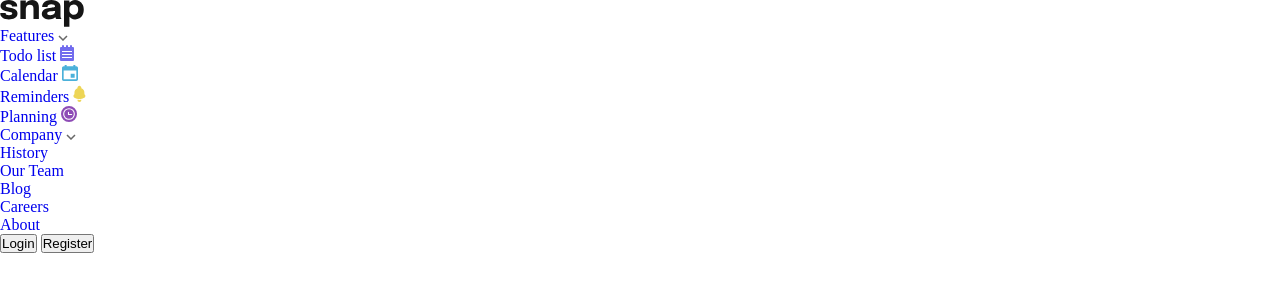
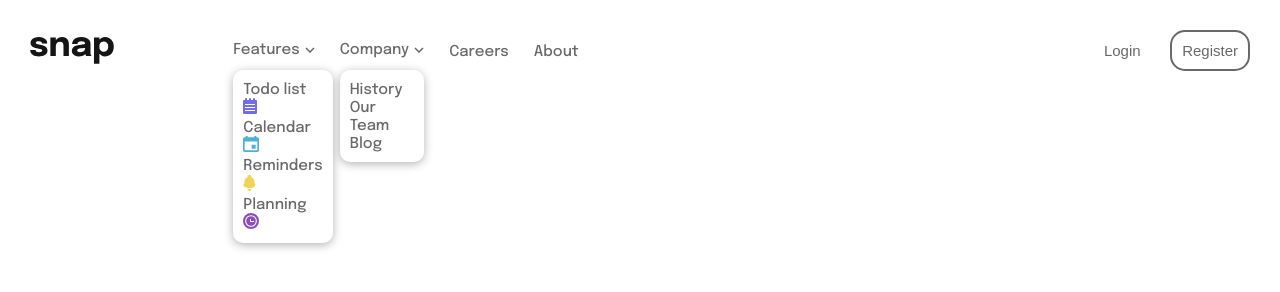
Before and after one commit to Italo-Chiaradia/intro-section-with-dropdown-navigation-main, a plain HTML site: page index.html in a window 1280 px wide. Drawn offline with Linux system fonts and the light colour scheme.

Commit message:
Add header basic style

```diff
--- a/index.html
+++ b/index.html
@@ -5,13 +5,18 @@
   <meta name="viewport" content="width=device-width, initial-scale=1.0">
   <link rel="icon" type="image/png" sizes="32x32" href="./images/favicon-32x32.png">
   <link rel="stylesheet" href="style.css">
+  <link rel="preconnect" href="https://fonts.googleapis.com">
+  <link rel="preconnect" href="https://fonts.gstatic.com" crossorigin>
+  <link href="https://fonts.googleapis.com/css2?family=Epilogue:ital,wght@0,500;0,700;1,500;1,700&display=swap" rel="stylesheet">
   <title>Frontend Mentor | Intro section with dropdown navigation</title>
 </head>
 <body>
   <!-- Header -->
   <header id="header">
     <!-- Logo -->
-    <div class="logo"></div>
+    <div class="logo">
+      <img src="./images/logo.svg" alt="logo">
+    </div>
     <!-- Nav links & buttons-->
     <nav class="nav-container">
       <!-- Page links Menu -->
@@ -23,19 +28,19 @@
           </div>
           <div class="dropdown-content">
             <ul class="dropdown-menu">
-              <li class="container-icon">
+              <li>
                 <a href="#">Todo list</a>
                 <img src="./images/icon-todo.svg" class="dropdown-icon">
               </li>
-              <li class="container-icon">
+              <li>
                 <a href="#">Calendar</a>
                 <img src="./images/icon-calendar.svg" class="dropdown-icon">
               </li>
-              <li class="container-icon">
+              <li>
                 <a href="#">Reminders</a>
                 <img src="./images/icon-reminders.svg" class="dropdown-icon">
               </li>
-              <li class="container-icon">
+              <li>
                 <a href="#">Planning</a>
                 <img src="./images/icon-planning.svg" class="dropdown-icon">
               </li>
--- a/style.css
+++ b/style.css
@@ -1,4 +1,4 @@
-/*Reset CSS*/
+/* Reset CSS */
 *,
 *:after,
 *:before {
@@ -7,13 +7,93 @@
     box-sizing: border-box;
     text-decoration: none;
 }
+:root {
+    font-size: 10px;
+    --almost-white: hsl(0, 0%, 98%);
+    --medium-grey: hsl(0, 0%, 41%);
+    --almost-black: hsl(0, 0%, 8%);
+}
 body{
-    font-size: 100%;
+    font-size: 1.8rem;
+    font-family: 'Epilogue', sans-serif;
     list-style-type: none;
+    color: var(--medium-grey);
 }
-
-.logo {
-    background-image: url(./images/logo.svg);
-    width: 84px;
-    height: 27px;
+li {
+    list-style: none;
 }
+a {
+    color: var(--medium-grey);
+    font-size: 1.5rem;
+}
+/* Header */
+#header {
+    width: 100%;
+    display: flex;
+    justify-content: space-between;
+    align-items: center;
+    padding: 3rem;
+}
+#header .logo {
+    flex: 1;
+    display: flex;
+    justify-content: flex-start;
+    align-items: center;
+}
+#header .nav-container {
+    flex: 5;
+}
+/*Header => Nav container */
+.nav-container {
+    display: flex;
+    justify-content: space-between;
+    align-items: center;
+}
+.nav-container .nav-menu {
+    display: flex;
+    gap: 2.5rem;
+}
+/* Nav container => Navmenu => Nav links */
+.nav-link a:hover{
+    color: var(--almost-black);
+}
+/* Nav container => Navmenu => Nav links => Dropdown */
+.dropdown {
+    position: relative;
+}
+.dropdown-content {
+    position: absolute;
+    opacity: 1;
+    top: calc(100% + 1rem);
+    left: 0;
+    box-shadow: 0px 2px 10px 0px rgba(0, 0, 0, 0.3);
+    padding: 1rem;
+    border-radius: 1rem;
+}
+/* Nav container => Buttons */
+.btn {
+    background-color: inherit;
+    border: 2px solid var(--medium-grey);
+    color: var(--medium-grey);
+    padding: 1rem;
+    border-radius: 1.5rem;
+    cursor: pointer;
+    font-size: 1.5rem;
+}
+.register:hover {
+    color: var(--almost-black);
+    border: 2px solid var(--almost-black);
+}
+.login {
+    border: none;
+    margin-right: 1.5rem;
+}
+.login:hover {
+    color: var(--almost-black);
+}
+/*container icon*/
+.container-icon {
+    display: flex;
+    align-items: center;
+    gap: .5rem;
+}
```
